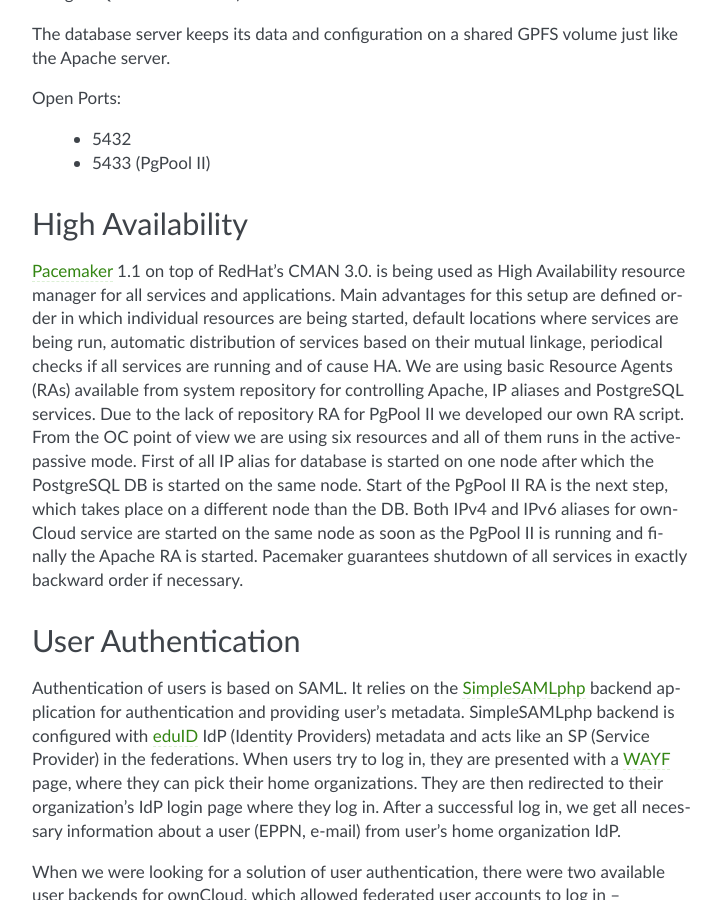
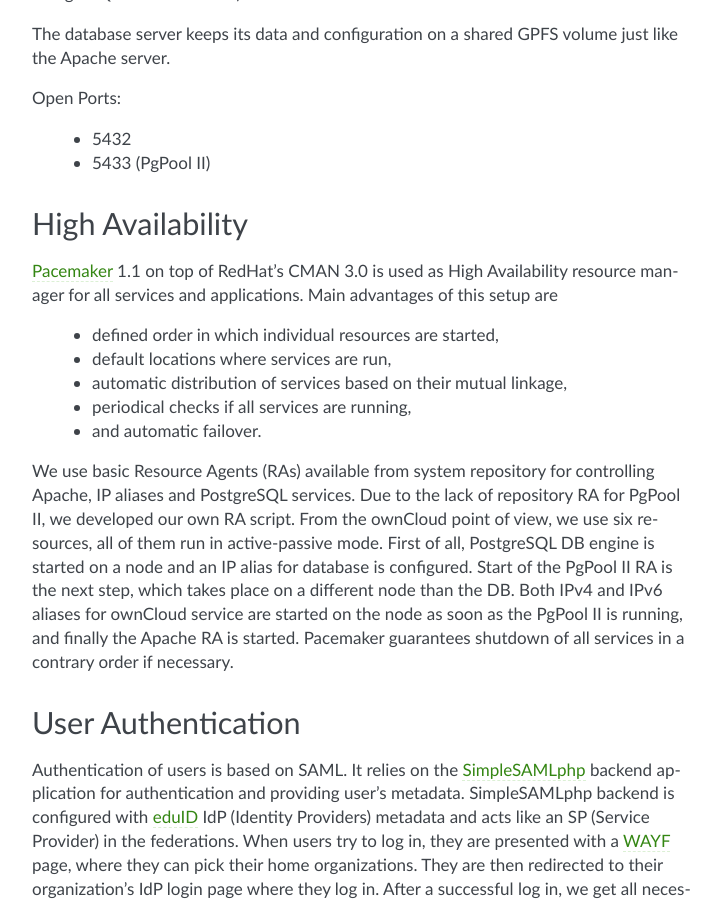
Before and after one commit to switch-ch/cloudservice-owncloud, a Sphinx documentation site: the page built from source/cesnet/architecture.rst, in a window 1280 px wide and 900 px high, scrolled down 2899 px. Shown: the whole window, without its empty margins (388-1109 px from the left). Built offline with Sphinx 7.4.7, drawn with Linux system fonts in a browser that asks for light colours.

Commit message:
style rewriting

```diff
--- a/source/cesnet/architecture.rst
+++ b/source/cesnet/architecture.rst
@@ -108,20 +108,22 @@
 High Availability
 -----------------
 
-Pacemaker_ 1.1 on top of RedHat's CMAN 3.0. is being used as High Availability
-resource manager for all services and applications. Main advantages for this setup
-are defined order in which individual resources are being started, default locations
-where services are being run, automatic distribution of services based on their mutual
-linkage, periodical checks if all services are running and of cause HA. We are using
-basic Resource Agents (RAs) available from system repository for controlling Apache,
-IP aliases and PostgreSQL services. Due to the lack of repository RA for PgPool II we
+Pacemaker_ 1.1 on top of RedHat's CMAN 3.0 is used as High Availability
+resource manager for all services and applications. Main advantages of this setup are
+  * defined order in which individual resources are started,
+  * default locations where services are run,
+  * automatic distribution of services based on their mutual linkage,
+  * periodical checks if all services are running,
+  * and automatic failover.
+
+We use basic Resource Agents (RAs) available from system repository for controlling Apache,
+IP aliases and PostgreSQL services. Due to the lack of repository RA for PgPool II, we
 developed our own RA script.
-From the OC point of view we are using six resources and all of them runs in the active-passive
-mode. First of all IP alias for database is started on one node after which the PostgreSQL DB is
-started on the same node. Start of the PgPool II RA is the next step, which takes place on a
-different node than the DB. Both IPv4 and IPv6 aliases for ownCloud service are started on the
-same node as soon as the PgPool II is running and finally the Apache RA is started. Pacemaker
-guarantees shutdown of all services in exactly backward order if necessary.
+From the ownCloud point of view, we use six resources, all of them run in active-passive
+mode. First of all, PostgreSQL DB engine is started on a node and an IP
+alias for database is configured. Start of the PgPool II RA is the next step, which takes place on a
+different node than the DB. Both IPv4 and IPv6 aliases for ownCloud service are started on the node as soon as the PgPool II is running, and finally the Apache RA is started. Pacemaker
+guarantees shutdown of all services in a contrary order if necessary.
 
 User Authentication
 -------------------
```
